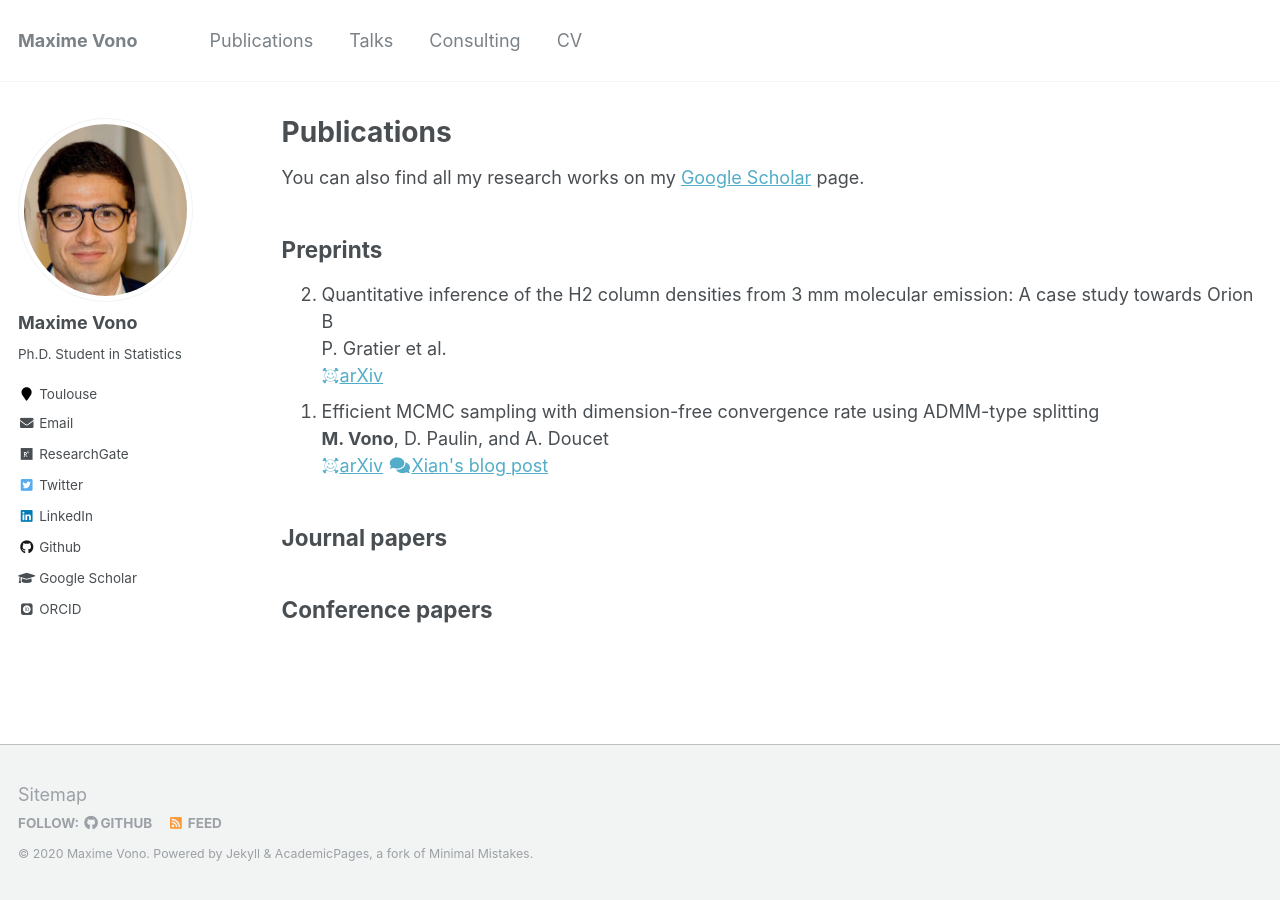
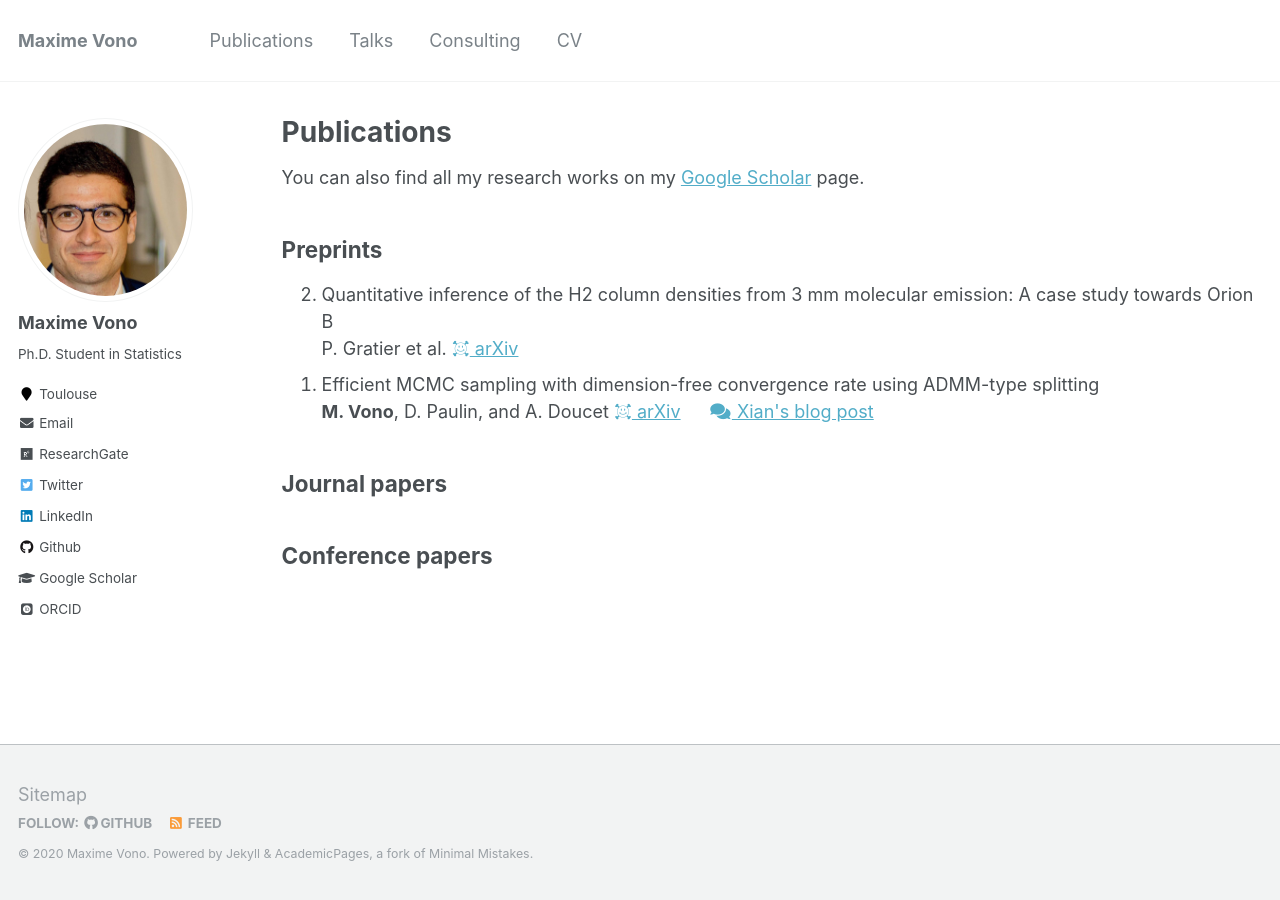
Before and after one commit to mvono/mvono.github.io, a Jekyll site: the page built from _pages/publications.md, in a window 1280 px wide. Built offline with Jekyll 4.4.1, drawn with Linux system fonts in a browser that asks for light colours; some web fonts are replaced.

Commit message:
update publi

```diff
--- a/_pages/publications.md
+++ b/_pages/publications.md
@@ -13,17 +13,13 @@ You can also find all my research works on my [Google Scholar](https://scholar.g
 	<li>
 	 	Quantitative inference of the H2 column densities from 3 mm molecular emission: A case study towards Orion B<br>
 	    P. Gratier et al.
-		<div class="btn-group">
-			<a href="https://arxiv.org/abs/2008.13417"><i class="ai ai-arxiv"></i>arXiv</a>
-		</div>
+		<a href="https://arxiv.org/abs/2008.13417"><i class="ai ai-arxiv"></i> arXiv</a>
   	</li>
 	<li>
 	  	Efficient MCMC sampling with dimension-free convergence rate using ADMM-type splitting<br>
 	    <b>M. Vono</b>, D. Paulin, and A. Doucet
-		<div class="btn-group">
-			<a href="https://arxiv.org/abs/1905.11937"><i class="ai ai-arxiv"></i>arXiv</a>
-		    <a href="https://xianblog.wordpress.com/2019/06/24/efficient-mcmc-sampling/"><i class="fas fa-fw fa-comments"></i>Xian's blog post</a>
-		</div>
+		<a href="https://arxiv.org/abs/1905.11937"><i class="ai ai-arxiv"></i> arXiv</a> &emsp;
+		<a href="https://xianblog.wordpress.com/2019/06/24/efficient-mcmc-sampling/"><i class="fas fa-fw fa-comments"></i> Xian's blog post</a>
   	</li>
 </ol>
 
```
Also changed, not shown: 2 other files.
